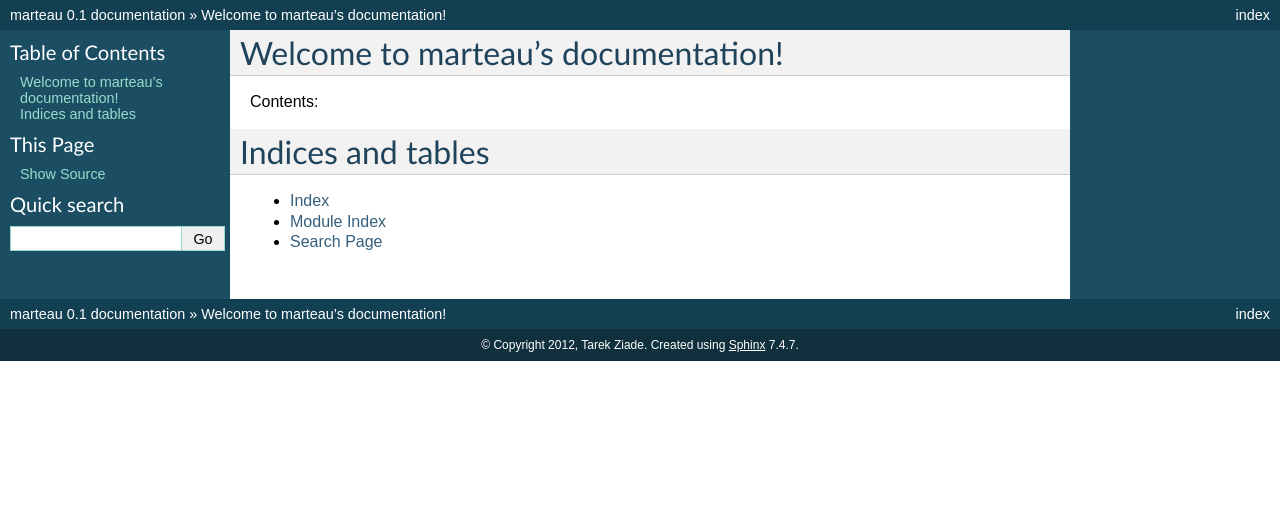
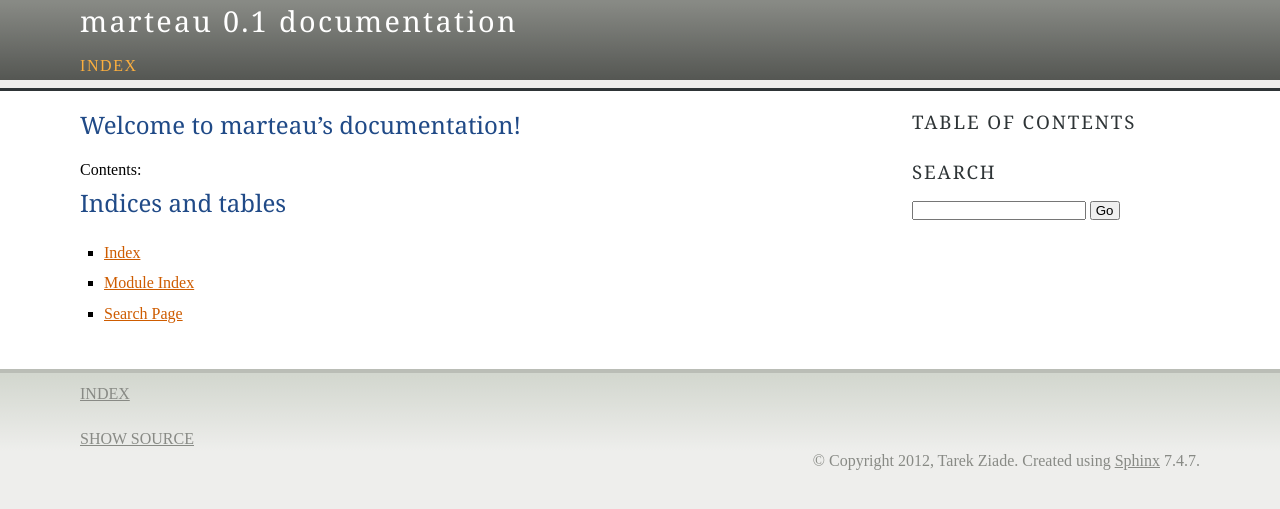
Before and after one commit to mozilla-services/marteau, a Sphinx documentation site: the page built from marteau/docs/source/index.rst, in a window 1280 px wide. Shown: the top 509 px of the page. Built offline with Sphinx 7.4.7, drawn with Linux system fonts in a browser that asks for light colours; some web fonts are replaced.

Commit message:
started to unify docs css

```diff
--- a/marteau/docs/source/conf.py
+++ b/marteau/docs/source/conf.py
@@ -93,15 +93,15 @@ pygments_style = 'sphinx'
 
 # The theme to use for HTML and HTML Help pages.  See the documentation for
 # a list of builtin themes.
-html_theme = 'default'
+html_theme = 'marteau'
 
 # Theme options are theme-specific and customize the look and feel of a theme
 # further.  For a list of options available for each theme, see the
 # documentation.
-#html_theme_options = {}
+#html_theme_options = {'bodyfont': "'Quando', serif"}
 
 # Add any paths that contain custom themes here, relative to this directory.
-#html_theme_path = []
+html_theme_path = [os.path.join(os.path.dirname(__file__), 'themes')]
 
 # The name for this set of Sphinx documents.  If None, it defaults to
 # "<project> v<release> documentation".
--- /dev/null
+++ b/marteau/docs/source/themes/marteau/static/marteau.css
@@ -0,0 +1,466 @@
+/*
+ * agogo.css_t
+ * ~~~~~~~~~~~
+ *
+ * Sphinx stylesheet -- agogo theme.
+ *
+ * :copyright: Copyright 2007-2011 by the Sphinx team, see AUTHORS.
+ * :license: BSD, see LICENSE for details.
+ *
+ */
+
+@import url(http://fonts.googleapis.com/css?family=Quando);
+
+* {
+  margin: 0px;
+  padding: 0px;
+}
+
+body {
+  font-family: 'Quando', serif;
+  line-height: 1.4em;
+  color: black;
+  background-color: #eeeeec;
+}
+
+
+/* Page layout */
+
+div.header, div.content, div.footer {
+  width: 70em;
+  margin-left: auto;
+  margin-right: auto;
+}
+
+div.header-wrapper {
+  background: url(bgtop.png) top left repeat-x;
+  border-bottom: 3px solid #2e3436;
+}
+
+
+/* Default body styles */
+a {
+  color: #ce5c00;
+}
+
+div.bodywrapper a, div.footer a {
+  text-decoration: underline;
+}
+
+.clearer {
+  clear: both;
+}
+
+.left {
+  float: left;
+}
+
+.right {
+  float: right;
+}
+
+.line-block {
+    display: block;
+    margin-top: 1em;
+    margin-bottom: 1em;
+}
+
+.line-block .line-block {
+    margin-top: 0;
+    margin-bottom: 0;
+    margin-left: 1.5em;
+}
+
+h1, h2, h3, h4 {
+  font-family: "Georgia", "Times New Roman", serif;
+  font-weight: normal;
+  color: #3465a4;
+  margin-bottom: .8em;
+}
+
+h1 {
+  color: #204a87;
+}
+
+h2 {
+  padding-bottom: .5em;
+  border-bottom: 1px solid #3465a4;
+}
+
+a.headerlink {
+  visibility: hidden;
+  color: #dddddd;
+  padding-left: .3em;
+}
+
+h1:hover > a.headerlink,
+h2:hover > a.headerlink,
+h3:hover > a.headerlink,
+h4:hover > a.headerlink,
+h5:hover > a.headerlink,
+h6:hover > a.headerlink,
+dt:hover > a.headerlink {
+  visibility: visible;
+}
+
+img {
+  border: 0;
+}
+
+div.admonition {
+  margin-top: 10px;
+  margin-bottom: 10px;
+  padding: 2px 7px 1px 7px;
+  border-left: 0.2em solid black;
+}
+
+p.admonition-title {
+  margin: 0px 10px 5px 0px;
+  font-weight: bold;
+}
+
+dt:target, .highlighted {
+  background-color: #fbe54e;
+}
+
+/* Header */
+
+div.header {
+  padding-top: 10px;
+  padding-bottom: 10px;
+}
+
+div.header .headertitle {
+  font-family: "Georgia", "Times New Roman", serif;
+  font-weight: normal;
+  font-size: 180%;
+  letter-spacing: .08em;
+  margin-bottom: .8em;
+}
+
+div.header .headertitle a {
+  color: white;
+}
+
+div.header div.rel {
+  margin-top: 1em;
+}
+
+div.header div.rel a {
+  color: #fcaf3e;
+  letter-spacing: .1em;
+  text-transform: uppercase;
+}
+
+p.logo {
+    float: right;
+}
+
+img.logo {
+    border: 0;
+}
+
+
+/* Content */
+div.content-wrapper {
+  background-color: white;
+  padding-top: 20px;
+  padding-bottom: 20px;
+}
+
+div.document {
+  width: 50em;
+  float: left;
+}
+
+div.body {
+  padding-right: 2em;
+  text-align: justify;
+}
+
+div.document h1 {
+  line-height: 120%;
+}
+
+div.document ul {
+  margin: 1.5em;
+  list-style-type: square;
+}
+
+div.document dd {
+  margin-left: 1.2em;
+  margin-top: .4em;
+  margin-bottom: 1em;
+}
+
+div.document .section {
+  margin-top: 1.7em;
+}
+div.document .section:first-child {
+  margin-top: 0px;
+}
+
+div.document div.highlight {
+  padding: 3px;
+  background-color: #eeeeec;
+  border-top: 2px solid #dddddd;
+  border-bottom: 2px solid #dddddd;
+  margin-top: .8em;
+  margin-bottom: .8em;
+}
+
+div.document h2 {
+  margin-top: .7em;
+}
+
+div.document p {
+  margin-bottom: .5em;
+}
+
+div.document li.toctree-l1 {
+  margin-bottom: 1em;
+}
+
+div.document .descname {
+  font-weight: bold;
+}
+
+div.document .docutils.literal {
+  background-color: #eeeeec;
+  padding: 1px;
+}
+
+div.document .docutils.xref.literal {
+  background-color: transparent;
+  padding: 0px;
+}
+
+div.document blockquote {
+  margin: 1em;
+}
+
+div.document ol {
+  margin: 1.5em;
+}
+
+
+/* Sidebar */
+
+div.sidebar {
+  width: 20em;
+  float: right;
+  font-size: .9em;
+}
+
+div.sidebar a, div.header a {
+  text-decoration: none;
+}
+
+div.sidebar a:hover, div.header a:hover {
+  text-decoration: underline;
+}
+
+div.sidebar h3 {
+  color: #2e3436;
+  text-transform: uppercase;
+  font-size: 130%;
+  letter-spacing: .1em;
+}
+
+div.sidebar ul {
+  list-style-type: none;
+}
+
+div.sidebar li.toctree-l1 a {
+  display: block;
+  padding: 1px;
+  border: 1px solid #dddddd;
+  background-color: #eeeeec;
+  margin-bottom: .4em;
+  padding-left: 3px;
+  color: #2e3436;
+}
+
+div.sidebar li.toctree-l2 a {
+  background-color: transparent;
+  border: none;
+  margin-left: 1em;
+  border-bottom: 1px solid #dddddd;
+}
+
+div.sidebar li.toctree-l3 a {
+  background-color: transparent;
+  border: none;
+  margin-left: 2em;
+  border-bottom: 1px solid #dddddd;
+}
+
+div.sidebar li.toctree-l2:last-child a {
+  border-bottom: none;
+}
+
+div.sidebar li.toctree-l1.current a {
+  border-right: 5px solid #fcaf3e;
+}
+
+div.sidebar li.toctree-l1.current li.toctree-l2 a {
+  border-right: none;
+}
+
+div.sidebar input[type="text"] {
+  width: 170px;
+}
+
+div.sidebar input[type="submit"] {
+  width: 30px;
+}
+
+
+/* Footer */
+
+div.footer-wrapper {
+  background: url(bgfooter.png) top left repeat-x;
+  border-top: 4px solid #babdb6;
+  padding-top: 10px;
+  padding-bottom: 10px;
+  min-height: 80px;
+}
+
+div.footer, div.footer a {
+  color: #888a85;
+}
+
+div.footer .right {
+  text-align: right;
+}
+
+div.footer .left {
+  text-transform: uppercase;
+}
+
+
+/* Styles copied from basic theme */
+
+img.align-left, .figure.align-left, object.align-left {
+    clear: left;
+    float: left;
+    margin-right: 1em;
+}
+
+img.align-right, .figure.align-right, object.align-right {
+    clear: right;
+    float: right;
+    margin-left: 1em;
+}
+
+img.align-center, .figure.align-center, object.align-center {
+  display: block;
+  margin-left: auto;
+  margin-right: auto;
+}
+
+.align-left {
+    text-align: left;
+}
+
+.align-center {
+    text-align: center;
+}
+
+.align-right {
+    text-align: right;
+}
+
+/* -- search page ----------------------------------------------------------- */
+
+ul.search {
+    margin: 10px 0 0 20px;
+    padding: 0;
+}
+
+ul.search li {
+    padding: 5px 0 5px 20px;
+    background-image: url(file.png);
+    background-repeat: no-repeat;
+    background-position: 0 7px;
+}
+
+ul.search li a {
+    font-weight: bold;
+}
+
+ul.search li div.context {
+    color: #888;
+    margin: 2px 0 0 30px;
+    text-align: left;
+}
+
+ul.keywordmatches li.goodmatch a {
+    font-weight: bold;
+}
+
+/* -- index page ------------------------------------------------------------ */
+
+table.contentstable {
+    width: 90%;
+}
+
+table.contentstable p.biglink {
+    line-height: 150%;
+}
+
+a.biglink {
+    font-size: 1.3em;
+}
+
+span.linkdescr {
+    font-style: italic;
+    padding-top: 5px;
+    font-size: 90%;
+}
+
+/* -- general index --------------------------------------------------------- */
+
+table.indextable td {
+    text-align: left;
+    vertical-align: top;
+}
+
+table.indextable dl, table.indextable dd {
+    margin-top: 0;
+    margin-bottom: 0;
+}
+
+table.indextable tr.pcap {
+    height: 10px;
+}
+
+table.indextable tr.cap {
+    margin-top: 10px;
+    background-color: #f2f2f2;
+}
+
+img.toggler {
+    margin-right: 3px;
+    margin-top: 3px;
+    cursor: pointer;
+}
+
+/* -- viewcode extension ---------------------------------------------------- */
+
+.viewcode-link {
+    float: right;
+}
+
+.viewcode-back {
+    float: right;
+    font-family:: 'Quando', serif;
+}
+
+div.viewcode-block:target {
+    margin: -1px -3px;
+    padding: 0 3px;
+    background-color: #f4debf;
+    border-top: 1px solid #ac9;
+    border-bottom: 1px solid #ac9;
+}
--- /dev/null
+++ b/marteau/docs/source/themes/marteau/theme.conf
@@ -0,0 +1,6 @@
+[theme]
+inherit = agogo
+stylesheet = marteau.css
+
+[options]
+bodyfont = 'Quando', serif
```
Also changed, not shown: 11 other files.
